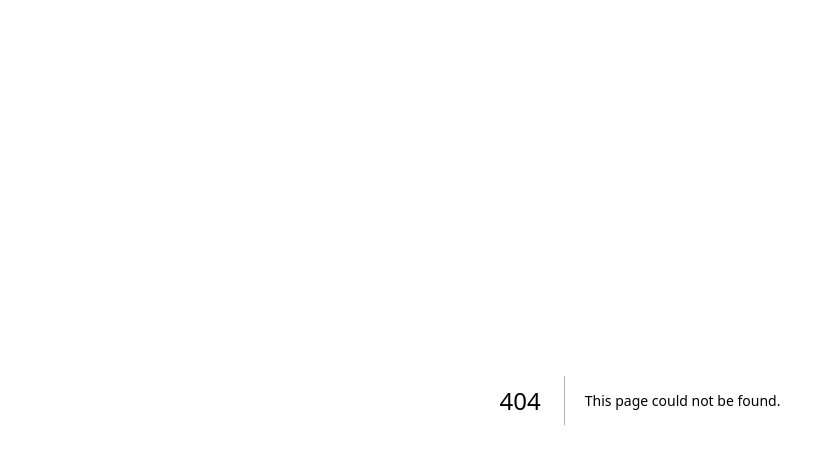
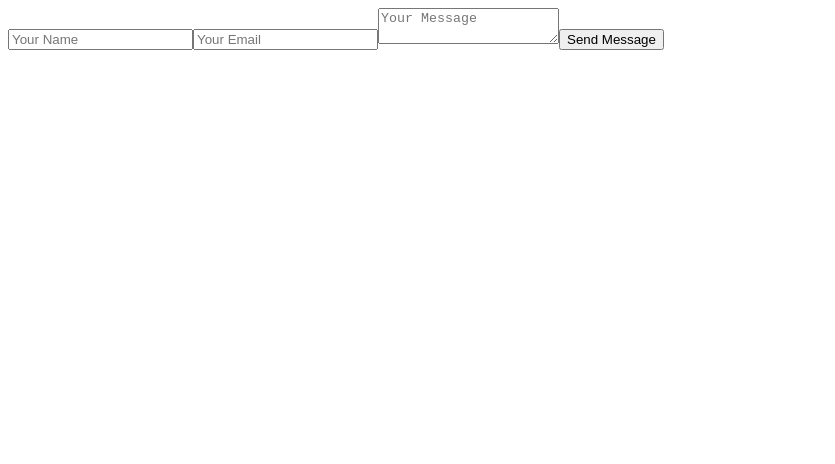
Before and after one commit to daitoch/tkbyte-public-site, a Next.js app: page /contact in a window 1280 px wide. Before the commit this address had no page. Shown: the top 464 px of the page, without its empty margins (0-835 px from the left). Built offline with nearby package versions, Linux system fonts and the light colour scheme.

Commit message:
improve site

```diff
--- /dev/null
+++ b/src/pages/contact.js
@@ -0,0 +1,10 @@
+export default function Contact() {
+    return (
+      <form action="https://formspree.io/f/YOUR_FORM_ID" method="POST">
+        <input type="text" name="name" placeholder="Your Name" required />
+        <input type="email" name="email" placeholder="Your Email" required />
+        <textarea name="message" placeholder="Your Message" required></textarea>
+        <button type="submit">Send Message</button>
+      </form>
+    );
+  }
--- /dev/null
+++ b/src/styles/globals.css
@@ -0,0 +1,22 @@
+body {
+    font-family: Arial, sans-serif;
+    line-height: 1.6;
+    max-width: 1200px;
+    margin: 0 auto;
+    padding: 20px;
+  }
+
+  nav {
+    display: flex;
+    gap: 20px;
+    padding: 20px 0;
+  }
+
+  nav a {
+    text-decoration: none;
+    color: #333;
+  }
+
+  nav a:hover {
+    color: #0070f3;
+  }
```
Also changed, not shown: src/components/common/Header.js (added, +14 -0 lines).
